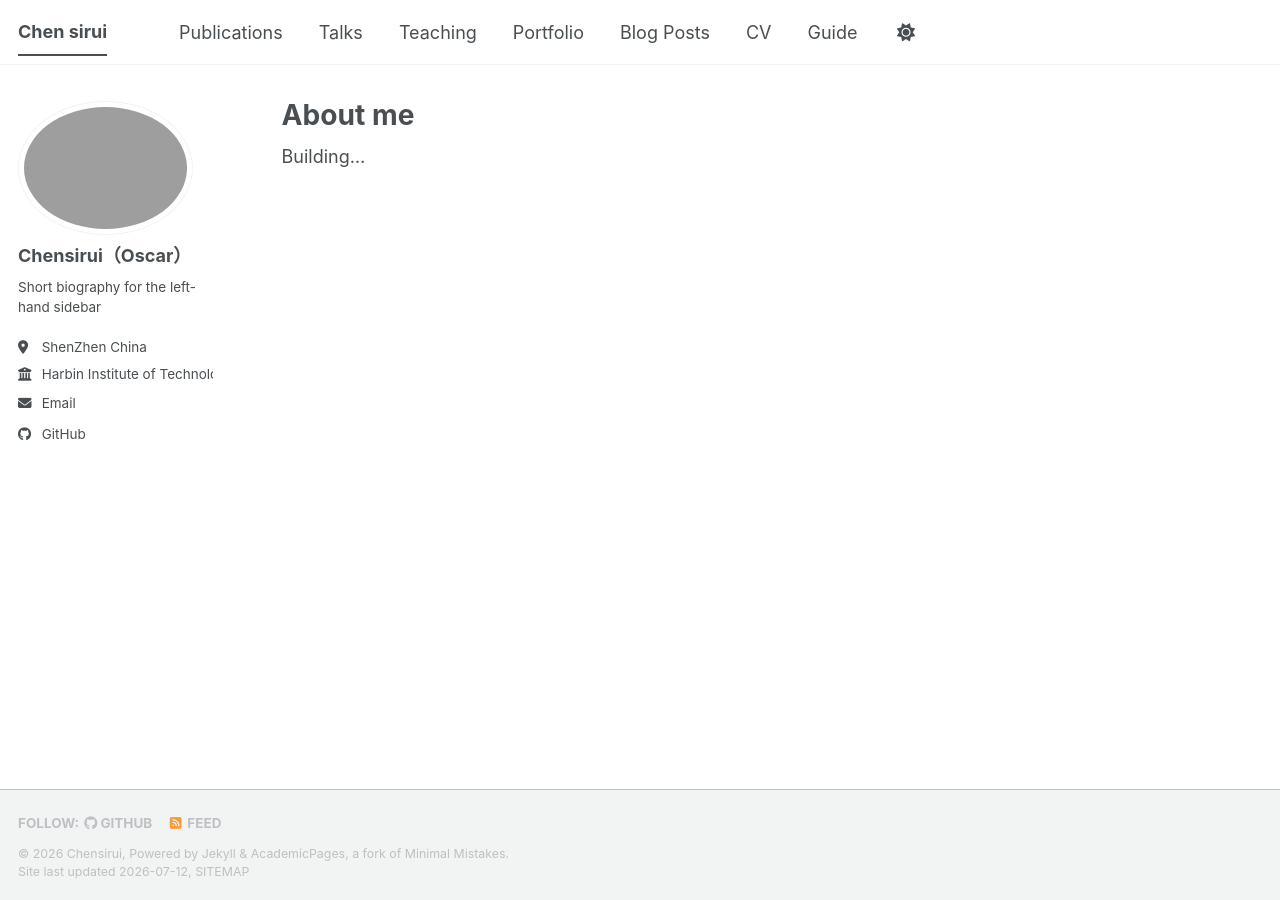
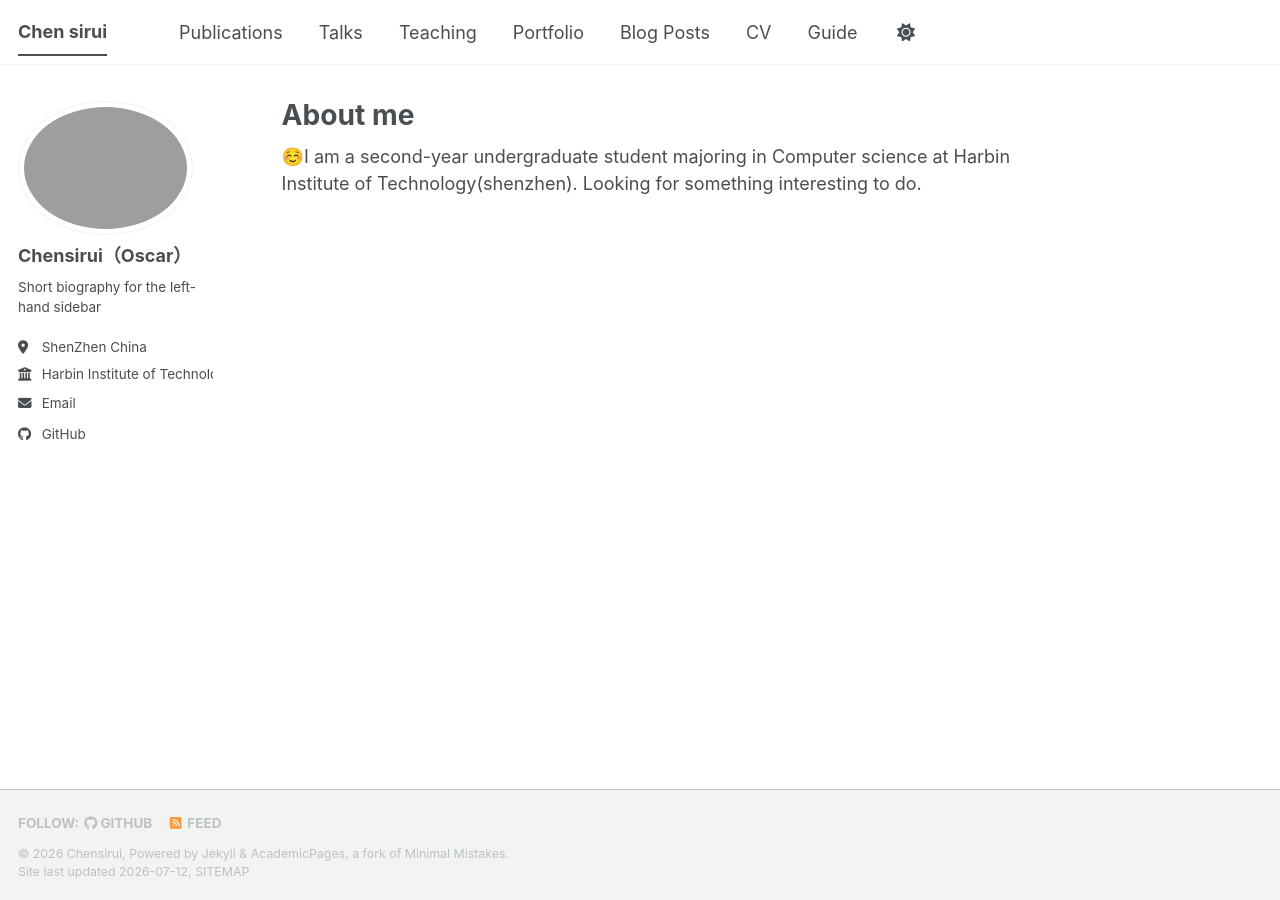
Before and after one commit to Oscar-Chen06/Oscar-Chen06.github.io, a Jekyll site: the page built from _pages/about.md, in a window 1280 px wide. Built offline with Jekyll 4.4.1, drawn with Linux system fonts in a browser that asks for light colours; a style sheet for code colours, icons or effects is not loaded.

Commit message:
Update about.md

```diff
--- a/_pages/about.md
+++ b/_pages/about.md
@@ -7,4 +7,4 @@ redirect_from:
   - /about.html
 ---
 
-Building...
+☺️I am a second-year undergraduate student majoring in Computer science at Harbin Institute of Technology(shenzhen). Looking for something interesting to do.
```
